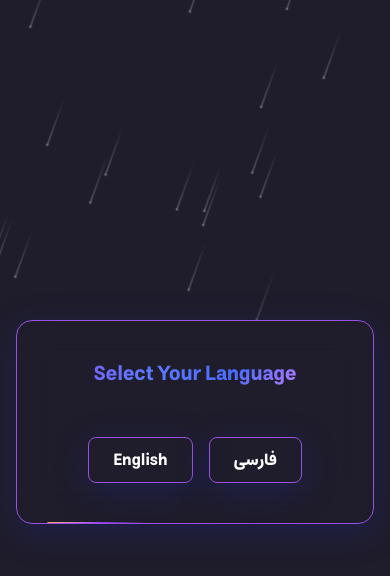
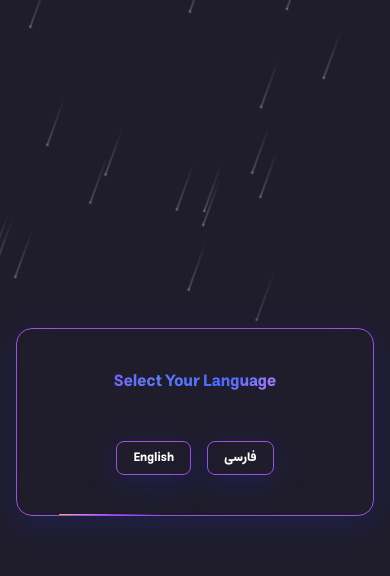
Before and after one commit to ShahriaryPrison/heysam, a Next.js app: page / in a window 390 px wide. Shown: the top 576 px of the page. Built offline with nearby package versions, Linux system fonts and the light colour scheme.

Commit message:
fix index mobile size

```diff
--- a/src/pages/index.js
+++ b/src/pages/index.js
@@ -119,21 +119,21 @@ export default function Home() {
         animate="visible"
         data-aos="fade-up"
       >
-        <div className="glass flex flex-col items-center gap-8 p-10 rounded-2xl backdrop-blur-lg border border-white/10 bg-gradient-to-br from-white/5 to-white/10 shadow-xl">
+        <div className="glass flex flex-col items-center gap-8 py-10 px-4 sm:p-10 rounded-2xl backdrop-blur-lg border border-white/10 bg-gradient-to-br from-white/5 to-white/10 shadow-xl">
           <motion.h3
-            className="text-xl sm:text-3xl text-center font-bold bg-gradient-to-r from-purple-400 to-cyan-400 bg-clip-text text-transparent mb-4"
+            className="text-base sm:text-3xl text-center font-bold bg-gradient-to-r from-purple-400 to-cyan-400 bg-clip-text text-transparent mb-4"
             variants={itemVariants}
           >
             <AuroraText>Select Your Language</AuroraText>
           </motion.h3>
 
           <motion.div
-            className="flex gap-4 justify-center"
+            className="flex gap-4 justify-center flex-wrap"
             variants={itemVariants}
           >
             <Link
               href="/en"
-              className="member-animation flex justify-center items-center glass px-6 py-2.5 text-white rounded-lg font-bold hover:bg-purple-500/20 transition-all"
+              className="member-animation flex justify-center items-center glass px-4 py-2 sm:px-6 sm:py-2.5 text-white rounded-lg text-xs sm:text-base font-bold hover:bg-purple-500/20 transition-all"
               onClick={() => setIsLoading(true)}
             >
               English
@@ -141,7 +141,7 @@ export default function Home() {
 
             <Link
               href="/fa"
-              className="member-animation flex justify-center items-center glass px-6 py-2.5 text-white rounded-lg font-bold hover:bg-purple-500/20 transition-all"
+              className="member-animation flex justify-center items-center glass px-4 py-2 sm:px-6 sm:py-2.5 text-white rounded-lg text-xs sm:text-base font-bold hover:bg-purple-500/20 transition-all"
               onClick={() => setIsLoading(true)}
             >
               فارسی
```
